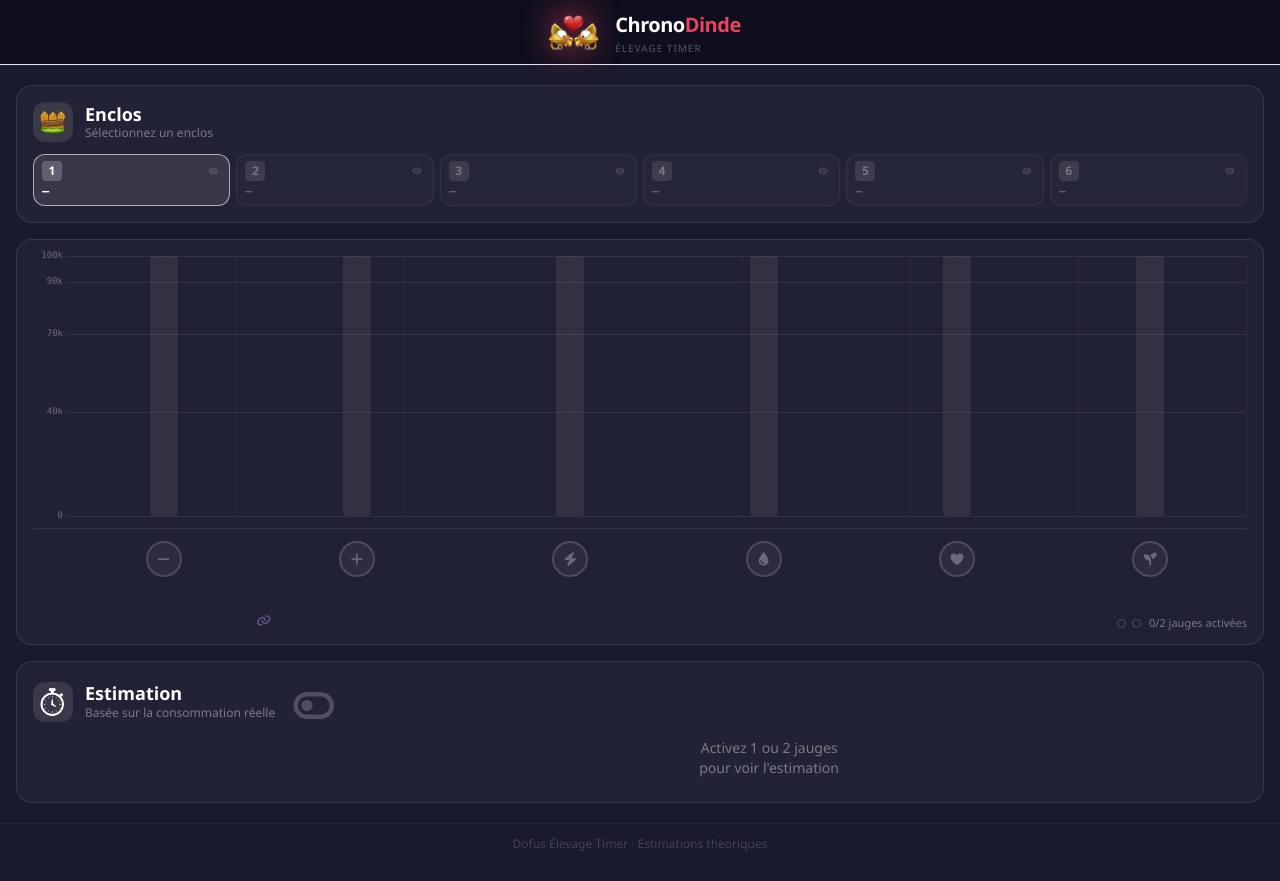
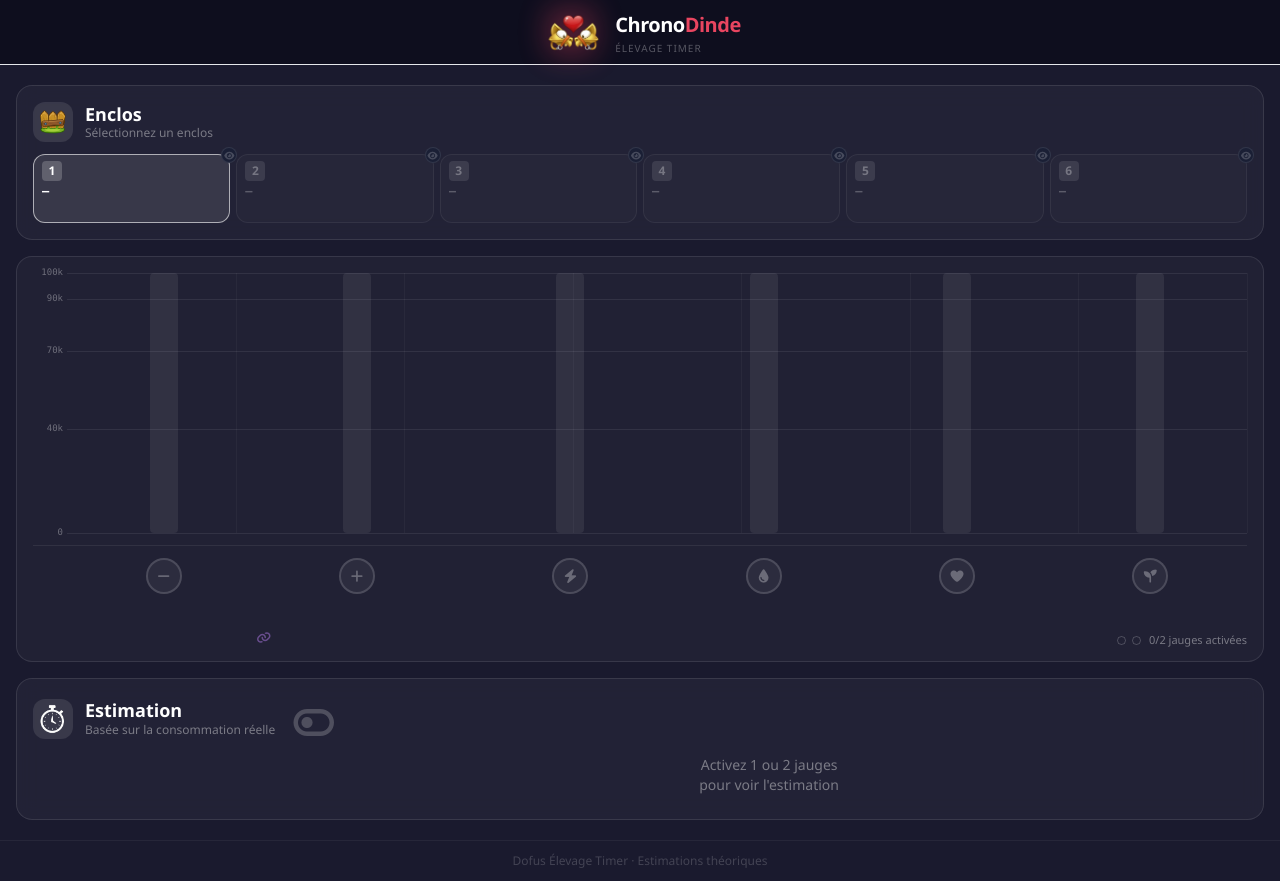
Before and after one commit to Vinny031/APP_CHRONODINDE, a Vue app: page / in a window 1280 px wide. Built offline with nearby package versions, Linux system fonts and the light colour scheme.

Commit message:
fix: layout cohérent TimerBar + icônes agrandies

```diff
--- a/src/components/TimerBar.vue
+++ b/src/components/TimerBar.vue
@@ -23,35 +23,39 @@
             : 'bg-white/[0.02] border-white/[0.06] hover:border-white/15'"
           @click="$emit('selectionner', info.enclosId)"
         >
-          <!-- Ligne numéro + boutons -->
+          <!-- Œil suivi — positionné en absolu sur le coin haut droit de la carte -->
+          <button
+            class="absolute -top-2 -right-2 w-4 h-4 rounded-full flex items-center justify-center transition-all duration-150 border"
+            :class="info.enclosId === enclosSuiviId
+              ? 'text-cyan-400 bg-[#1a1f35] border-cyan-400/60'
+              : 'text-white/20 bg-[#1a1f35] border-white/10 hover:text-white/50'"
+            :title="info.enclosId === enclosSuiviId ? 'Ne plus suivre' : 'Suivre dans le titre'"
+            @click.stop="$emit('setSuivi', info.enclosId === enclosSuiviId ? null : info.enclosId)"
+          ><i class="fa-solid fa-eye text-[9px]" /></button>
+
+          <!-- Ligne numéro + bouton -->
           <div class="flex items-center justify-between w-full">
             <span
               class="text-xs font-bold leading-none w-5 h-5 rounded flex items-center justify-center flex-shrink-0"
               :class="info.enclosId === enclosActifId ? 'bg-white/20 text-white' : 'bg-white/10 text-white/30'"
             >{{ info.enclosId }}</span>
 
-            <!-- Checkbox suivi titre -->
-            <button
-              class="w-4 h-4 rounded flex items-center justify-center transition-all duration-150 flex-shrink-0"
-              :class="info.enclosId === enclosSuiviId ? 'text-cyan-400' : 'text-white/15 hover:text-white/40'"
-              :title="info.enclosId === enclosSuiviId ? 'Ne plus suivre' : 'Suivre dans le titre'"
-              @click.stop="$emit('setSuivi', info.enclosId === enclosSuiviId ? null : info.enclosId)"
-            ><i class="fa-solid fa-eye text-[8px]" /></button>
-
-            <!-- Boutons contrôle (seulement si actif) -->
-            <div v-if="info.activeCount > 0" class="flex items-center" @click.stop>
+            <!-- Bouton contrôle -->
+            <div class="w-5 h-5 flex items-center justify-center flex-shrink-0" @click.stop>
+              <template v-if="info.activeCount > 0">
                 <button
                   v-if="info.timerState !== 'running'"
                   @click="$emit('demarrer', info.enclosId)"
                   :disabled="info.tempsSource === 0"
                   class="w-5 h-5 rounded flex items-center justify-center transition-all duration-150"
                   :class="info.tempsSource === 0 ? 'opacity-20 cursor-not-allowed text-white/30' : 'text-white/60 hover:bg-white/10'"
-              ><i class="fa-solid fa-play text-[8px]" /></button>
+                ><i class="fa-solid fa-play text-[10px]" /></button>
                 <button
                   v-if="info.timerState === 'running'"
                   @click="$emit('pauser', info.enclosId)"
                   class="w-5 h-5 rounded flex items-center justify-center text-yellow-400 hover:bg-yellow-400/20 transition-all duration-150"
-              ><i class="fa-solid fa-pause text-[8px]" /></button>
+                ><i class="fa-solid fa-pause text-[10px]" /></button>
+              </template>
             </div>
           </div>
 
@@ -63,10 +67,11 @@
               : 'text-white/25'"
           >{{ info.activeCount > 0 ? formatTemps(info.timerState !== 'idle' ? info.tempsRestant : info.tempsSource) : '—' }}</span>
           <span
-            v-if="info.tempsSecondaire !== null"
             class="font-mono tabular-nums text-[10px] truncate w-full"
-            :class="info.enclosId === enclosActifId && info.timerState !== 'idle' && info.tempsRestant === 0 && info.tempsSecondaire > 0 ? 'text-white font-semibold' : 'text-white/25'"
-          >{{ formatTemps(info.tempsSecondaire) }}</span>
+            :class="info.tempsSecondaire !== null
+              ? (info.enclosId === enclosActifId && info.timerState !== 'idle' && info.tempsRestant === 0 && info.tempsSecondaire > 0 ? 'text-white font-semibold' : 'text-white/25')
+              : 'invisible'"
+          >{{ info.tempsSecondaire !== null ? formatTemps(info.tempsSecondaire) : '—' }}</span>
         </div>
       </div>
 
```
Lines whose indentation alone changed are shown as unchanged.
